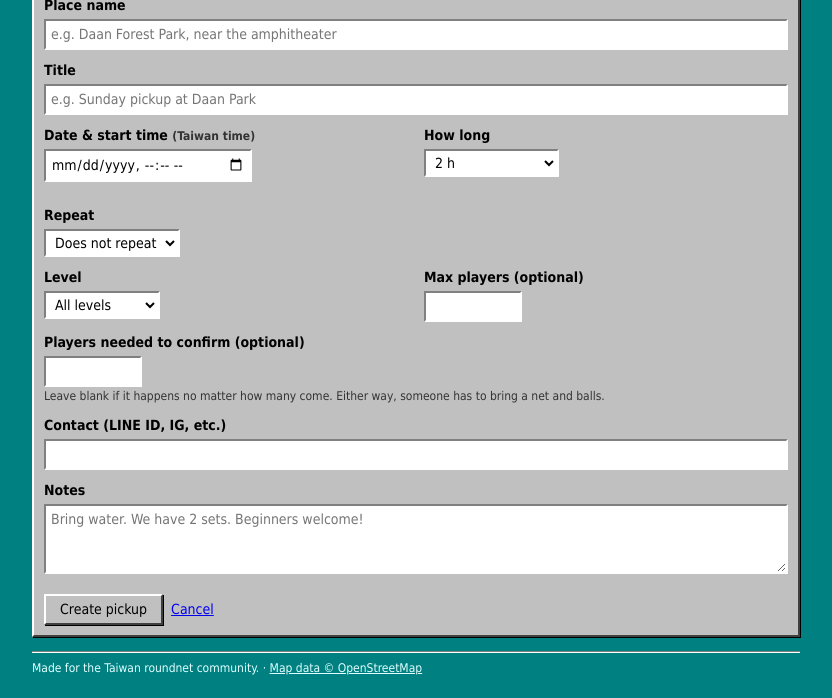
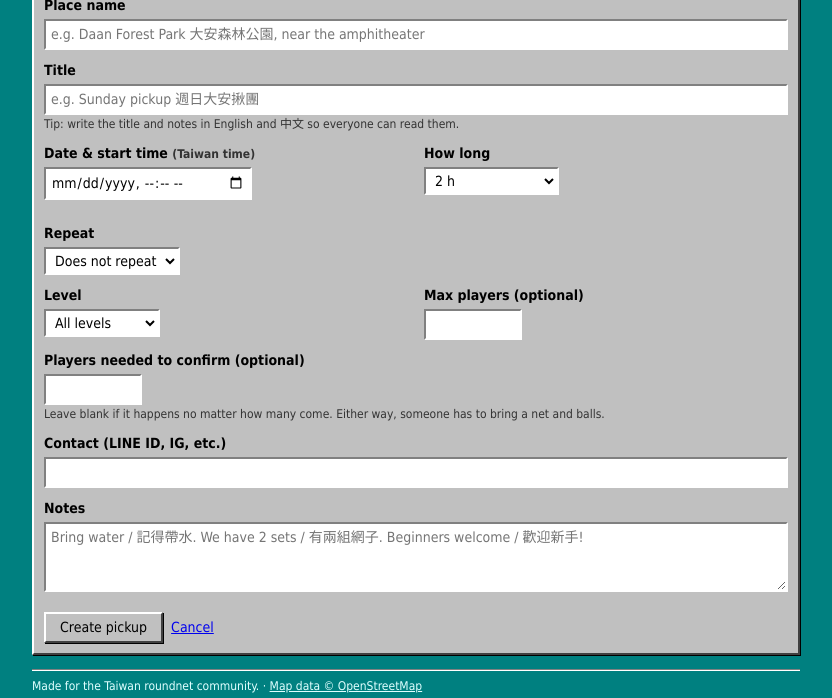
Before and after one commit to tunglinn/roundnet-tw, a website: page public/new.html in a window 1280 px wide. Shown: the part 541-1239 px from the top of the page, without its empty margins (224-1056 px from the left). Drawn offline with nearby package versions, Linux system fonts and the light colour scheme.

Commit message:
suggest bilingual input

```diff
--- a/public/app/i18n.js
+++ b/public/app/i18n.js
@@ -16,10 +16,11 @@ var I18N = {
     map_title: 'Where people play', map_help: 'Upcoming pickups. Click a dot for details.',
 
     new_title: 'Add a pickup', edit_title: 'Edit pickup',
-    f_title: 'Title', ph_title: 'e.g. Sunday pickup at Daan Park',
+    f_title: 'Title', ph_title: 'e.g. Sunday pickup 週日大安揪團',
+    bilingual_tip: 'Tip: write the title and notes in English and 中文 so everyone can read them.',
     f_when: 'Date & start time', tz_note: '(Taiwan time)', f_duration: 'How long',
     dur_none: 'No set end time', ends_at: 'Ends at {time}',
-    f_place: 'Place name', ph_place: 'e.g. Daan Forest Park, near the amphitheater',
+    f_place: 'Place name', ph_place: 'e.g. Daan Forest Park 大安森林公園, near the amphitheater',
     f_city: 'City', choose: '-- choose --',
     f_pin: 'Location: click the map to drop a pin', f_mylocation: 'Go to my location',
     pin_set: 'Pin set ✓', pin_missing: 'No pin yet',
@@ -30,7 +31,7 @@ var I18N = {
     scope_label: 'Apply changes to', scope_one: 'This date only', scope_future: 'This and all later dates',
     min_help: 'Leave blank if it happens no matter how many come. Either way, someone has to bring a net and balls.',
     f_contact: 'Contact (LINE ID, IG, etc.)', f_notes: 'Notes',
-    ph_notes: 'Bring water. We have 2 sets. Beginners welcome!',
+    ph_notes: 'Bring water / 記得帶水. We have 2 sets / 有兩組網子. Beginners welcome / 歡迎新手!',
     btn_create: 'Create pickup', btn_save: 'Save changes', btn_cancel: 'Cancel',
     btn_delete: 'Delete pickup', btn_edit: 'Edit pickup', btn_add: 'Add', btn_copy: 'Copy',
 
@@ -65,7 +66,7 @@ var I18N = {
     going: 'Going', waitlist: 'Waitlist', nobody: 'Nobody yet. Be the first!',
     join_title: 'Join this pickup',
     join_help: 'Add yourself. Bringing friends? Click "+ Add a friend" for each one.',
-    f_name: 'Name', f_bringing: 'Bringing', f_note: 'Note (optional)', ph_note: 'e.g. will arrive around 3pm',
+    f_name: 'Name', f_bringing: 'Bringing', f_note: 'Note (optional)', ph_note: 'e.g. will arrive around 3pm / 大約 3 點到',
     add_friend: '+ Add a friend', remove_row: 'Remove this person',
     btn_join_1: 'Join (1 person)', btn_join_n: 'Join ({n} people)',
     edit: 'edit', btn_save_person: 'Save', saved: 'Saved!',
@@ -131,10 +132,11 @@ var I18N = {
     map_title: '大家在哪裡打', map_help: '即將到來的揪團，點選圓點查看詳情。',
 
     new_title: '新增揪團', edit_title: '編輯揪團',
-    f_title: '標題', ph_title: '例：週日大安森林公園揪團',
+    f_title: '標題', ph_title: '例：週日大安揪團 Sunday pickup',
+    bilingual_tip: '小提醒：標題和備註用中文和 English 寫，大家都看得懂。',
     f_when: '日期與開始時間', tz_note: '（台灣時間）', f_duration: '打多久',
     dur_none: '不設結束時間', ends_at: '{time} 結束',
-    f_place: '地點名稱', ph_place: '例：大安森林公園露天音樂台旁',
+    f_place: '地點名稱', ph_place: '例：大安森林公園 Daan Forest Park，露天音樂台旁',
     f_city: '縣市', choose: '-- 請選擇 --',
     f_pin: '地點：在地圖上點一下放置標記', f_mylocation: '移到我的位置',
     pin_set: '已標記 ✓', pin_missing: '尚未標記',
@@ -145,7 +147,7 @@ var I18N = {
     scope_label: '變更套用到', scope_one: '只有這一天', scope_future: '這一天及之後所有日期',
     min_help: '留空表示不論幾個人都會打。不管怎樣，都需要有人帶球網和球。',
     f_contact: '聯絡方式（LINE ID、IG 等）', f_notes: '備註',
-    ph_notes: '記得帶水。我們有兩組網子。歡迎新手！',
+    ph_notes: '記得帶水 / Bring water。有兩組網子 / We have 2 sets。歡迎新手 / Beginners welcome！',
     btn_create: '建立揪團', btn_save: '儲存變更', btn_cancel: '取消',
     btn_delete: '刪除揪團', btn_edit: '編輯揪團', btn_add: '加入', btn_copy: '複製',
 
@@ -180,7 +182,7 @@ var I18N = {
     going: '參加名單', waitlist: '候補', nobody: '還沒有人報名，搶頭香！',
     join_title: '報名參加',
     join_help: '先填自己。有帶朋友嗎？每位朋友按一次「+ 加朋友」。',
-    f_name: '名字', f_bringing: '會帶', f_note: '備註（選填）', ph_note: '例：大約 3 點到',
+    f_name: '名字', f_bringing: '會帶', f_note: '備註（選填）', ph_note: '例：大約 3 點到 / arriving ~3pm',
     add_friend: '+ 加朋友', remove_row: '移除這位',
     btn_join_1: '報名（1 人）', btn_join_n: '報名（{n} 人）',
     edit: '編輯', btn_save_person: '儲存', saved: '已儲存！',
--- a/public/new.html
+++ b/public/new.html
@@ -35,6 +35,7 @@
       <!-- What -->
       <label for="title" data-i18n="f_title"></label>
       <input type="text" id="title" maxlength="80" required data-i18n-ph="ph_title">
+      <div class="small" data-i18n="bilingual_tip"></div>
 
       <!-- When -->
       <div class="row">
```
